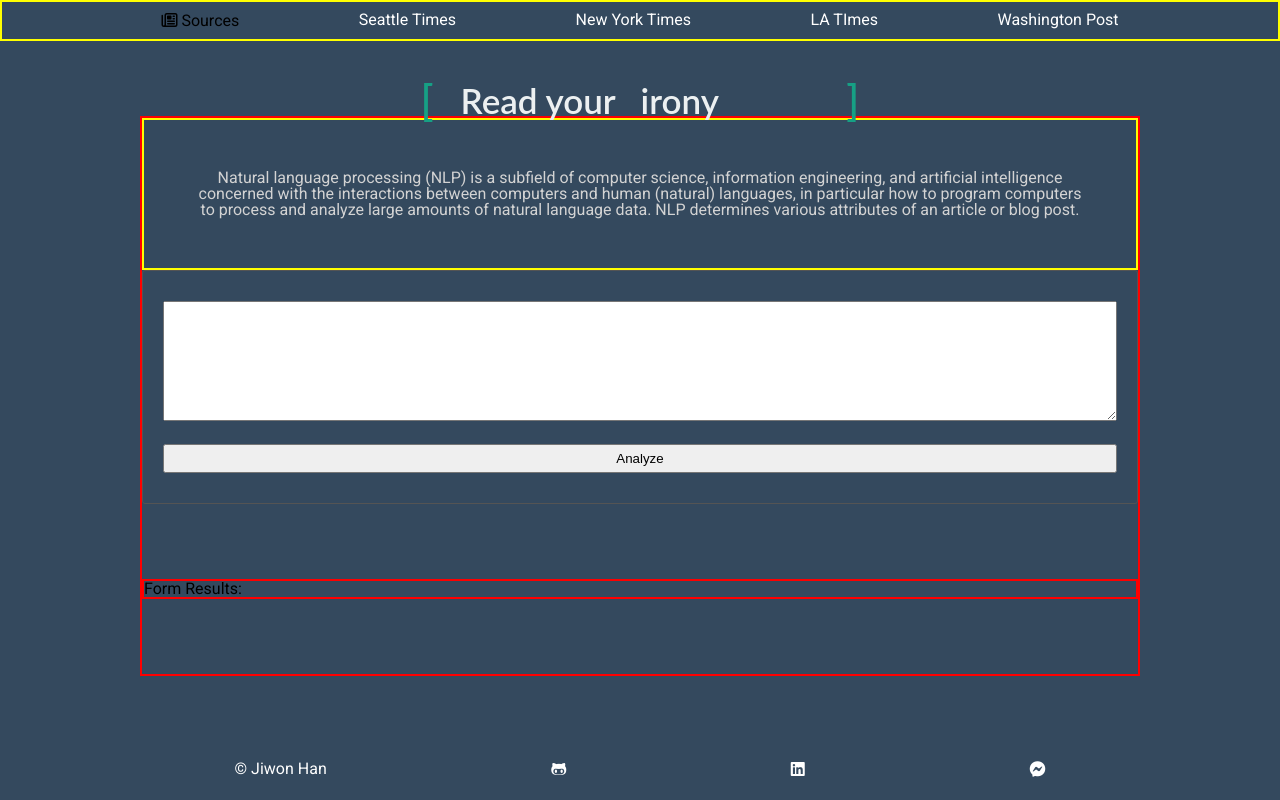
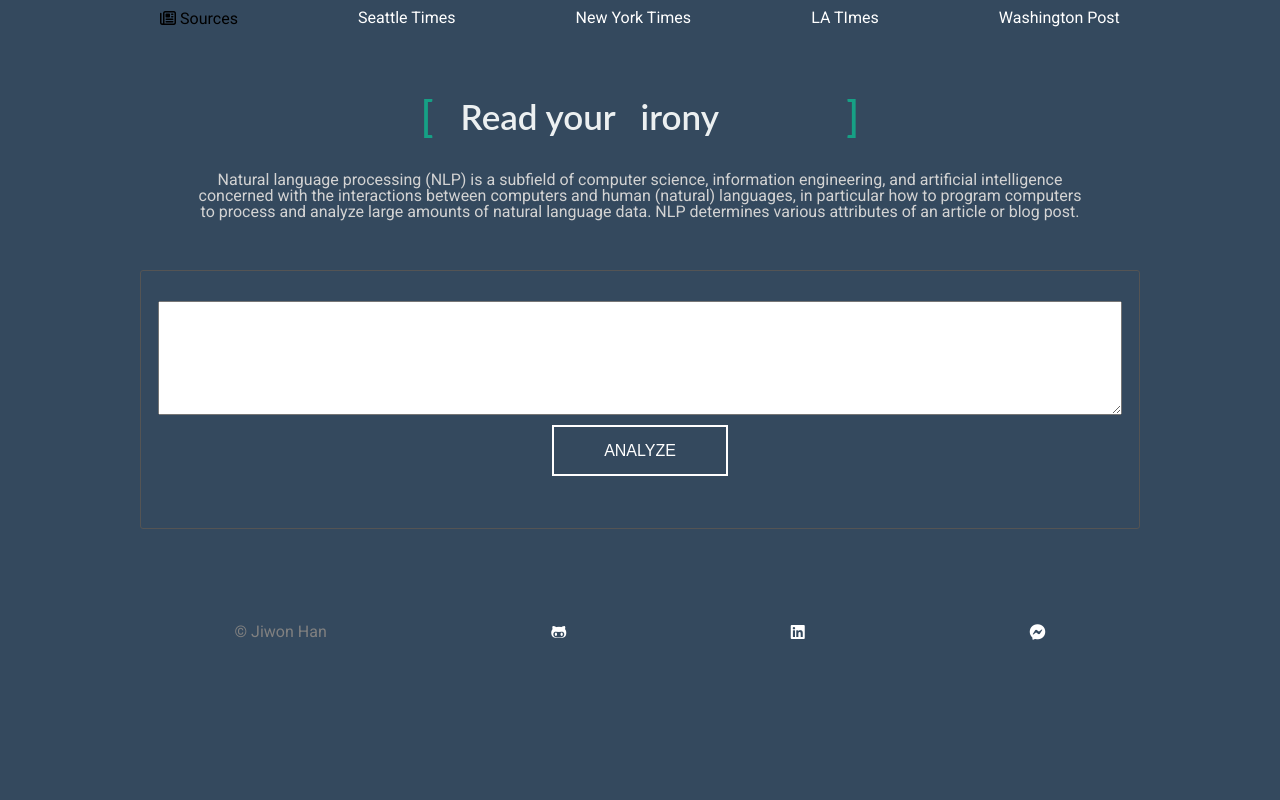
Before and after one commit to jiwon-seattle/Mind-Evaluation-with-Natural-Language-Processing, a website: page src/client/views/index.html in a window 1280 px wide. Drawn offline with nearby package versions, Linux system fonts and the light colour scheme; files that its build step writes are made by us from their sources.

Commit message:
finished ui

```diff
--- a/package.json
+++ b/package.json
@@ -18,7 +18,7 @@
     "dotenv": "^8.2.0",
     "express": "^4.17.1",
     "node-fetch": "^2.6.1",
-    "webpack": "^4.35.3",
+    "webpack": "^4.46.0",
     "webpack-cli": "^3.3.5"
   },
   "devDependencies": {
--- a/src/client/styles/base.scss
+++ b/src/client/styles/base.scss
@@ -1,4 +1,4 @@
-@import url(https://fonts.googleapis.com/css?family=Roboto:400,300,100,500,700,900);
+@import url(https://fonts.googleapis.com/css?family=Roboto:400,100,900);
 
 //colors
 $primary-color   : #34495e;
@@ -13,11 +13,9 @@ body {
 
 .section {
     max-width: 1000px;
-    margin: 75px auto;
-    border: 2px solid red;
+    margin: 85px auto;
     .description{
         text-align: center;
-        border: 2px solid yellow;
         padding: 50px 50px;
         color:lightgrey;
     }
--- a/src/client/styles/footer.scss
+++ b/src/client/styles/footer.scss
@@ -1,12 +1,10 @@
 footer {
-  color: white;
-  // border: 2px solid white;
+  color: grey;
   margin: 10px;
-  text-align: center;
-  // &.personal icons{
-    display: flex;
-    flex-direction: row;
-    justify-content: space-evenly;
-  //   border: 2px solid yellow;
-  // //}
+  display: flex;
+  flex-direction: row;
+  justify-content: space-evenly;
+  position: relative;
+  bottom: 0;
+  width: auto;
 }
--- a/src/client/styles/form.scss
+++ b/src/client/styles/form.scss
@@ -1,12 +1,58 @@
+$white: #fff;
+$red: #E1332D;
+
 form {
     border: 1px solid #545454;
     border-radius: 3px;
     padding: 20px;
+    display: flex;
+    flex-direction: column;
+    align-items: center;
 }
 
-input, textarea {
-    padding: 5px 10px;
+textarea {
     width: 100%;
     line-height: 36px;
     margin: 10px 0;
 }
+
+
+* {
+    box-sizing: inherit;
+    transition-property: all;
+    transition-duration: .6s;
+    transition-timing-function: ease;
+  }
+
+input {
+    letter-spacing: 0;
+    background: rgba(#34495e, 0);
+    border: none;
+    color: #fff;
+    cursor: pointer;
+    display: block;
+    font-size:16px;
+    font-weight: 400;
+    line-height: 45px;
+    margin: 0 0 2em;
+    max-width: 160px;
+    position: relative;
+    text-transform: uppercase;
+    width: 100%;
+    border: 2px solid $white;
+}
+
+input:hover,
+input:active {
+  letter-spacing: 5px;
+}
+
+
+.results {
+    border: 2px solid $white;
+    display: flex;
+    flex-direction: row;
+    justify-content: space-around;
+    padding: 10px 10px;
+    color: $white;
+}
--- a/src/client/styles/header.scss
+++ b/src/client/styles/header.scss
@@ -3,7 +3,6 @@ header {
     flex-direction: row;
     justify-content:space-evenly;
     padding: 10px 40px;
-    border: 2px solid yellow;
 }
 
 a {
--- a/src/client/styles/text_animation.scss
+++ b/src/client/styles/text_animation.scss
@@ -1,6 +1,6 @@
 .content {
   position: absolute;
-  top: 20%;
+  top: 22%;
   left: 50%;
   transform: translate(-50%, -50%);
   height: 160px;
--- a/src/client/views/index.html
+++ b/src/client/views/index.html
@@ -60,7 +60,6 @@
             <div>
 
             <div class="section">
-                <strong>Form Results:</strong>
                 <div id="results">
                 </div>
             </div>
```
Also changed, not shown: src/client/__test__/testUpdateUI.spec.js (+4 -4 lines), src/client/js/updateUI.js (+5 -5 lines), 1 other file.
